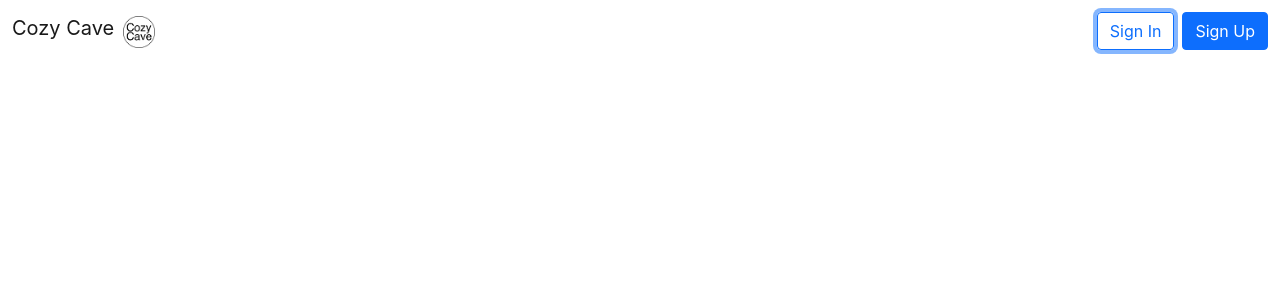
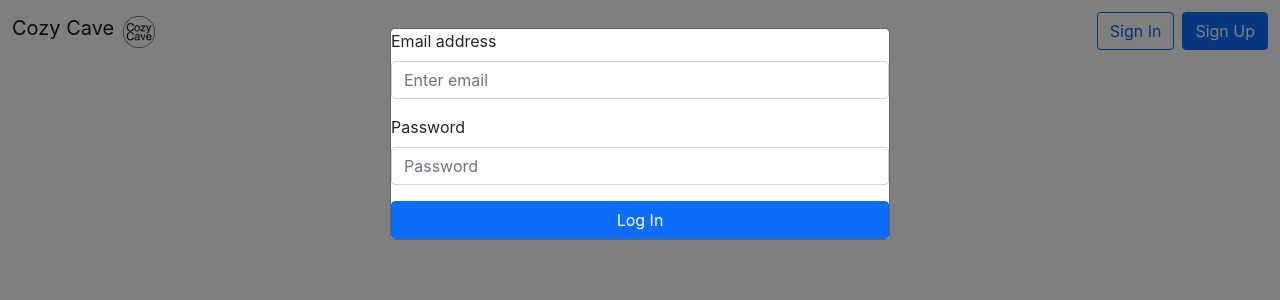
Before and after one commit to sopra-fs22-group-15/cozycave-client, a React (Create React App) app: page /overview in a window 1280 px wide. Both pictures are taken after a click on the button "Sign In". Shown: the top 300 px of the page. Built offline with nearby package versions, Linux system fonts and the light colour scheme.

Commit message:
Basic modal functionality for login

```diff
--- a/src/LoginForm.js
+++ b/src/LoginForm.js
@@ -1,11 +1,12 @@
 import {Modal, Button, Form, FormGroup, FormControl, ControlLabel} from 'react-bootstrap'
-const LoginForm = (props) => {
+function LoginForm(props){
     const toggleLogin = () => {
-        props.isOpen=false
+
     }
+
     return (
         <div>
-          <Modal show={props.isOpen}>// isOpen prop is determined by the container element
+          <Modal show={props.loginOpen} onHide={props.hideLogin}>
             <Form>
                 <Form.Group className="mb-3" controlId="formEmail">
                 <Form.Label>Email address</Form.Label>
--- a/src/components/layout/Navbar.js
+++ b/src/components/layout/Navbar.js
@@ -1,8 +1,9 @@
-import React from "react";
+import React, {useState} from "react";
 import 'bootstrap/dist/css/bootstrap.css';
 import Button from "../util/Button.js"
 import PropTypes from "prop-types";
 import SearchBar from "../../SearchBar";
+import LoginForm from "../../LoginForm.js";
 
 
 
@@ -20,12 +21,17 @@ import SearchBar from "../../SearchBar";
 // TODO: change navbar content when user is not on landing page.
 
 const Navbar = props => {
+    const[loginIsOpen, setLoginIsOpen] = useState(false)
+    const[registerIsOpen, setRegisterIsOpen] = useState(false)
+    const hideLogin = () => {
+        setLoginIsOpen(false)
+    }
 
     let loggedInStatus = false;
 
     const authInputGroup = (
         <div className="d-flex">
-            <Button type="button" outlined={true} variant="primary" opts="me-2">Sign In</Button>
+            <Button type="button" onClick={() => setLoginIsOpen(!loginIsOpen)} outlined={true} variant="primary" opts="me-2">Sign In</Button>
             <Button type="button" variant="primary">Sign Up</Button>
         </div>
     )
@@ -41,6 +47,7 @@ const Navbar = props => {
     )
 
     return (
+        <div>
         <nav className={`navbar navbar-expand-lg navbar-light bg-${props.style} justify-content-between fixed-top`}>
             <div className="container-fluid flex-nowrap">
                 <a className="navbar-brand">
@@ -52,7 +59,8 @@ const Navbar = props => {
                 </div>
             </div>
         </nav>
-
+        <LoginForm loginOpen={loginIsOpen} hideLogin={hideLogin}/>
+        </div>
     )
 }
 
```
